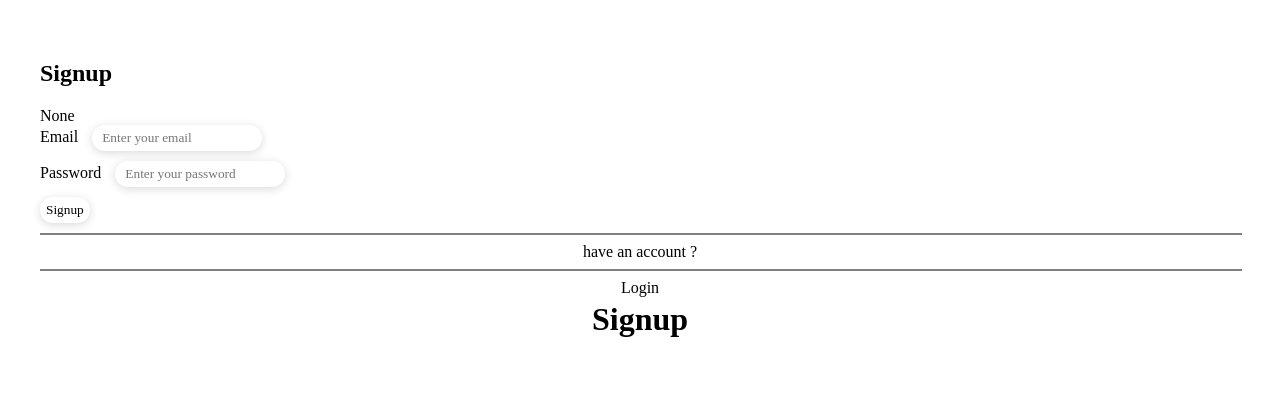
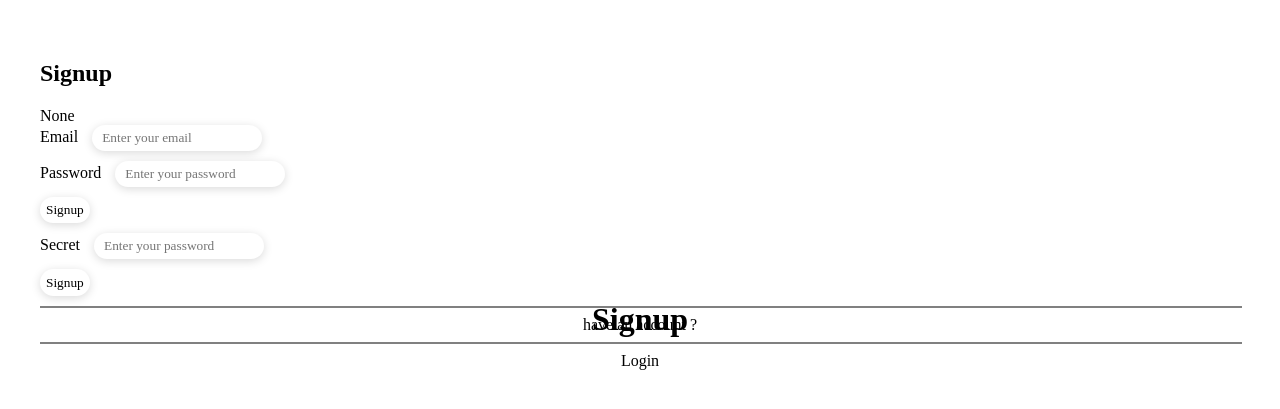
Before and after one commit to falachabt/dynamic_web_app, a Flask app: page /signup in a window 1280 px wide. Shown: the part 81-490 px from the top of the page. Run offline with Flask 3, Linux system fonts and the light colour scheme; parts of the project's set-up code (start-up, migrations or seed data) failed here and were passed over; some libraries are stand-ins or nearby versions; some web fonts are replaced.

Commit message:
update sign up

```diff
--- a/app.py
+++ b/app.py
@@ -15,6 +15,8 @@
 
 app.secret_key = '12345678'
 
+admin_code = "board_123"
+student_code = "2027"
 
 def database():
     # Create a cursor object
--- a/templates/signup.html
+++ b/templates/signup.html
@@ -32,6 +32,20 @@
           <div class="form-group">
             <button type="submit"> Signup </button>
           </div>
+
+          <div class="form-group">
+            <label for="scret">Secret</label>
+            <input
+              type="text"
+              id="secret"
+              name="password"
+              placeholder="Enter your password"
+            />
+          </div>
+
+          <div class="form-group">
+            <button type="submit"> Signup </button>
+          </div>
         </form>
         <div style="text-align: center;">
           <hr>
--- a/utils/auth.py
+++ b/utils/auth.py
@@ -43,11 +43,7 @@
         error_message = str(e)
         return None, error_message
 
-<<<<<<< HEAD
 def check_user_exists(mysql: MySQL, email: str):
-=======
-def check_user_exists(mysql, email):
->>>>>>> 988bb1eccf2d5e5cc9ac145163f83461cc5716b1
     try:
         cur = mysql.connection.cursor()
         cur.execute("SELECT * FROM users WHERE email = %s", (email,))
```
